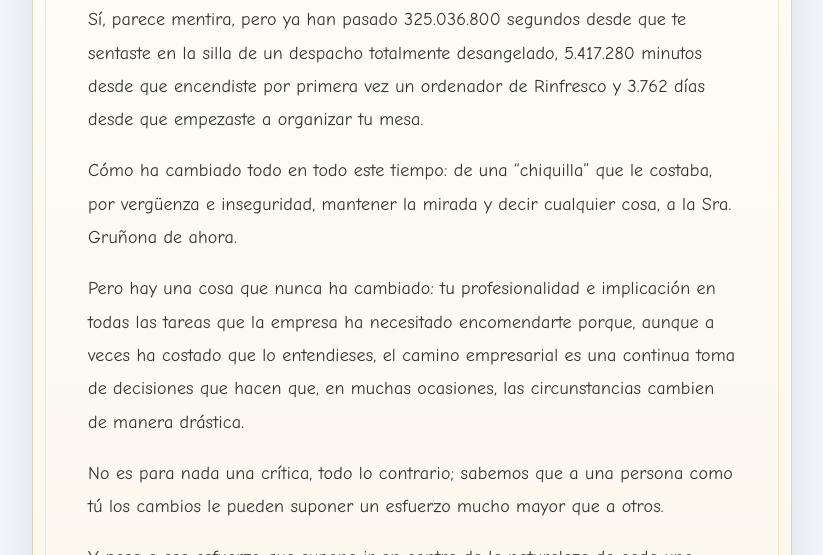
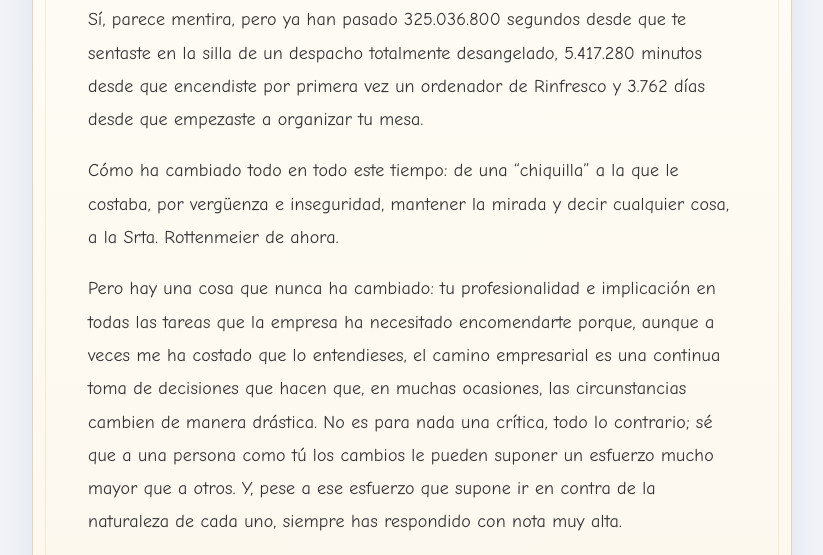
Before and after one commit to Microgym/Aniversario, a plain HTML site: page vero.html in a window 1280 px wide. Both pictures are taken after a click on the button "Abrir mi carta ↓". Shown: the part 4718-5273 px from the top of the page, without its empty margins (228-1051 px from the left). Drawn offline with Linux system fonts and the light colour scheme.

Commit message:
Add files via upload

```diff
--- a/vero.html
+++ b/vero.html
@@ -28,12 +28,10 @@
 <section class="loyal"><div class="wrap"><div class="ey gold">Por encima de todo</div><h2>LEALTAD</h2><div class="goldline" style="margin:24px auto 34px"></div><p class="body">La tranquilidad de saber que podemos confiar en ti y compartir contigo la información más delicada de Rinfresco.</p><p class="lead">Eso, más a día de hoy, es un valor incalculable.</p></div></section>
 <section class="soft"><div class="wrap letterIntro"><div class="ey gold">Hay cosas que no queríamos resumir</div><h2>Vero,</h2><p class="body">Esta es la carta que escribimos para ti. Tal cual. Porque algunas palabras merecen quedarse completas.</p><button onclick="toggle('letter',this,'Cerrar carta','Abrir mi carta ↓')">Abrir mi carta ↓</button><article id="letter" class="paper"><img src="logo20.png" alt="Rinfresco 20 años"><h3 style="font-size:28px">Vero,</h3>
 <p>Sí, parece mentira, pero ya han pasado 325.036.800 segundos desde que te sentaste en la silla de un despacho totalmente desangelado, 5.417.280 minutos desde que encendiste por primera vez un ordenador de Rinfresco y 3.762 días desde que empezaste a organizar tu mesa.</p>
-<p>Cómo ha cambiado todo en todo este tiempo: de una “chiquilla” que le costaba, por vergüenza e inseguridad, mantener la mirada y decir cualquier cosa, a la Sra. Gruñona de ahora.</p>
-<p>Pero hay una cosa que nunca ha cambiado: tu profesionalidad e implicación en todas las tareas que la empresa ha necesitado encomendarte porque, aunque a veces ha costado que lo entendieses, el camino empresarial es una continua toma de decisiones que hacen que, en muchas ocasiones, las circunstancias cambien de manera drástica.</p>
-<p>No es para nada una crítica, todo lo contrario; sabemos que a una persona como tú los cambios le pueden suponer un esfuerzo mucho mayor que a otros.</p>
-<p>Y, pese a ese esfuerzo que supone ir en contra de la naturaleza de cada uno, siempre has respondido con nota muy alta.</p>
-<p>Tú has aportado mucho para que RINFRESCO haya evolucionado tanto en tan pocos años; sin tu trabajo y dedicación, habría sido imposible llegar donde hemos llegado. ERES PARTE FUNDAMENTAL DE NOSOTROS. Y, por si no te das cuenta, todo el mundo lo sabe y lo valora.</p>
-<p>Sin embargo, si algo valoramos por encima de todo, es tu LEALTAD a la empresa. Sabemos que podemos facilitarte toda la información, secretos, … que NUNCA se usarán en contra de RINFRESCO. Eso, y más a día de hoy, es un valor incalculable.</p>
+<p>Cómo ha cambiado todo en todo este tiempo: de una “chiquilla” a la que le costaba, por vergüenza e inseguridad, mantener la mirada y decir cualquier cosa, a la Srta. Rottenmeier de ahora.</p>
+<p>Pero hay una cosa que nunca ha cambiado: tu profesionalidad e implicación en todas las tareas que la empresa ha necesitado encomendarte porque, aunque a veces me ha costado que lo entendieses, el camino empresarial es una continua toma de decisiones que hacen que, en muchas ocasiones, las circunstancias cambien de manera drástica. No es para nada una crítica, todo lo contrario; sé que a una persona como tú los cambios le pueden suponer un esfuerzo mucho mayor que a otros. Y, pese a ese esfuerzo que supone ir en contra de la naturaleza de cada uno, siempre has respondido con nota muy alta.</p>
+<p>Tú has aportado mucho para que RINFRESCO haya evolucionado tanto en tan pocos años; sin tu trabajo y dedicación, habría sido imposible llegar donde hemos llegado. ERES PARTE FUNDAMENTAL DE NOSOTROS Y, por si no te das cuenta, todo el mundo lo sabe y lo valora.</p>
+<p>Sin embargo, si algo valoramos por encima de todo es tu LEALTAD a la empresa. Sabemos que podemos facilitarte toda la información, secretos..., que NUNCA se usarán en contra de RINFRESCO. Eso, y más a día de hoy, es un valor incalculable.</p>
 <p>Por todo ello queremos agradecerte todo lo que has hecho, haces y, sobre todo, vas a seguir haciendo por todos nosotros.</p>
 <p>Un abrazo,</p><div class="signature">Miguel y Alberto<br><small>20 años de Rinfresco · 2026</small></div></article></div></section>
 
```
